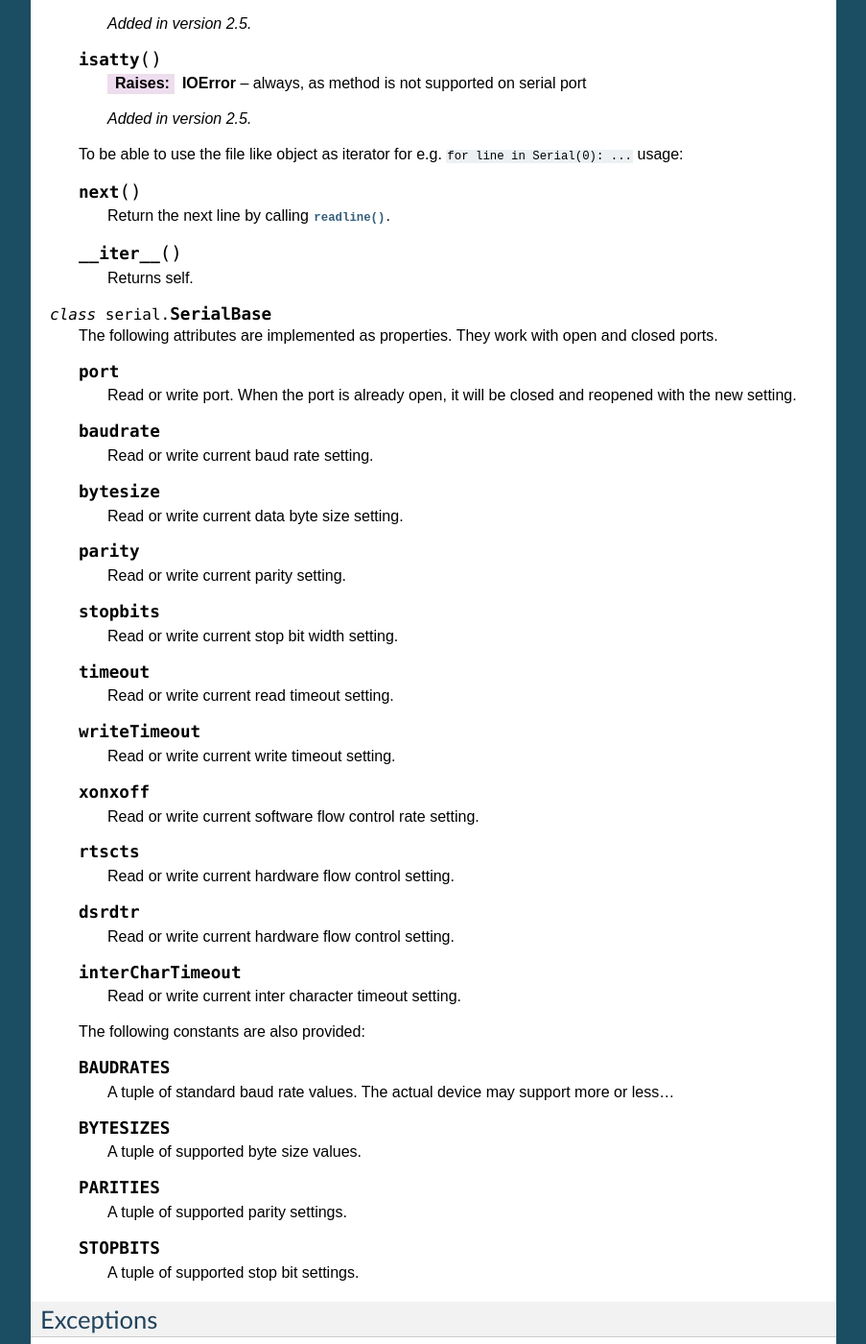
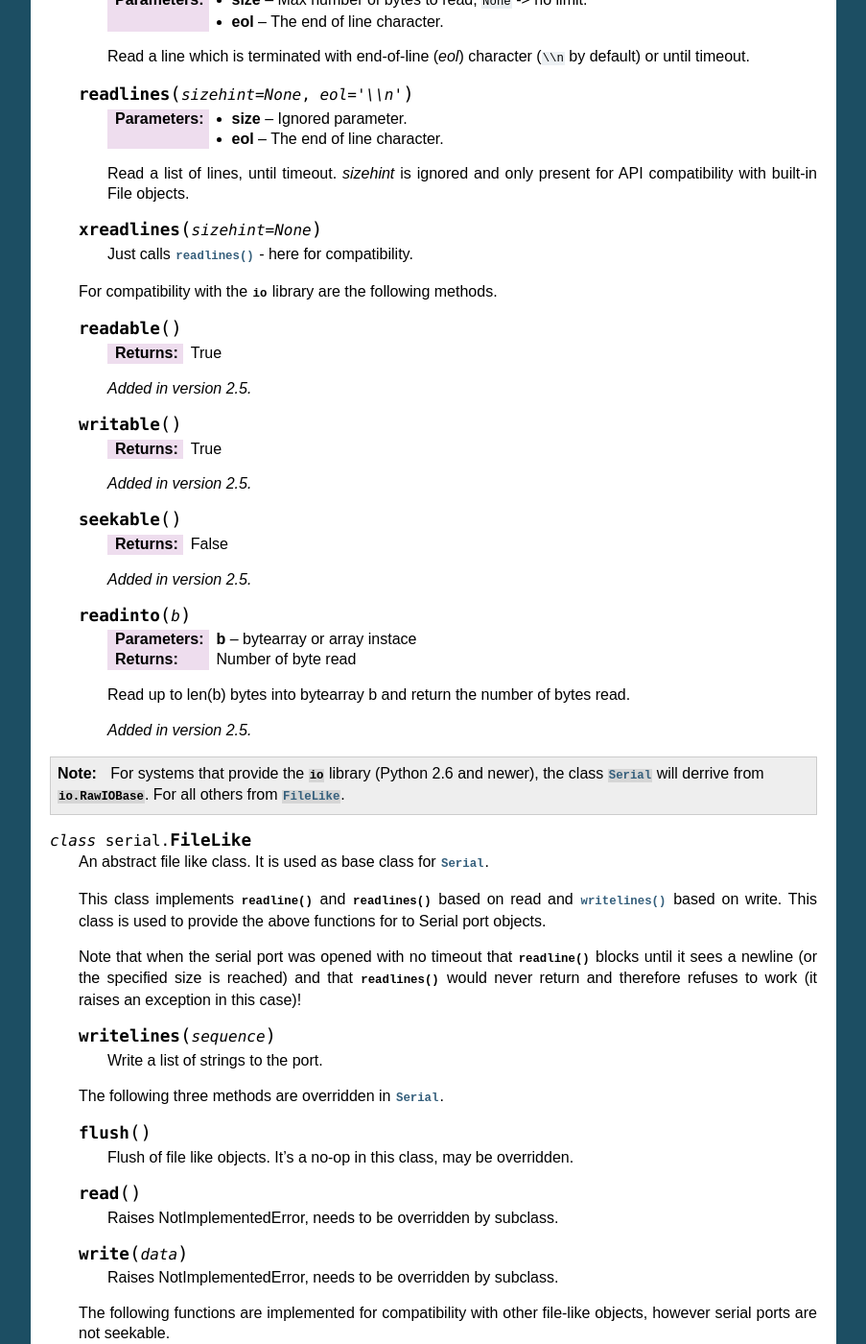
Before and after one commit to pyserial/pyserial, a Sphinx documentation site: the page built from documentation/pyserial_api.rst, in a window 1280 px wide and 1400 px high, scrolled down 5047 px. Shown: the whole window at 96% size, without its empty margins (198-1101 px from the left). Built offline with Sphinx 7.4.7, drawn with Linux system fonts in a browser that asks for light colours; some of the changed text lies outside the part shown.

Commit message:
- read/write now work with bytes when available on older Pythons that is equal to a str (implemented compatibility objects in serualutil) - improve conversion result of 2to3 - remove RawSerial object again - update docs

```diff
--- a/documentation/pyserial_api.rst
+++ b/documentation/pyserial_api.rst
@@ -12,19 +12,25 @@
     .. method:: __init__(port=None, baudrate=9600, bytesize=EIGHTBITS, parity=PARITY_NONE, stopbits=STOPBITS_ONE, timeout=None, xonxoff=0, rtscts=0, interCharTimeout=None)
 
         :param port:
-            Device name or port number number or None.
+            Device name or port number number or :const:`None`.
 
         :param baudrate:
             Baud rate such as 9600 or 115200 etc.
 
         :param bytesize:
-            Number of data bits. Possible values: FIVEBITS, SIXBITS, SEVENBITS, EIGHTBITS
+            Number of data bits. Possible values:
+            :const:`FIVEBITS`, :const:`SIXBITS`, :const:`SEVENBITS`,
+            :const:`EIGHTBITS`
 
         :param parity:
-            Enable parity checking. Possible values: PARITY_NONE PARITY_EVEN PARITY_ODD PARITY_MARK PARITY_SPACE
+            Enable parity checking. Possible values:
+            :const:`PARITY_NONE` :const:`PARITY_EVEN` :const:`PARITY_ODD`
+            :const:`PARITY_MARK` :const:`PARITY_SPACE`
 
         :param stopbits:
-            Number of stop bits. Possible values: STOPBITS_ONE STOPBITS_ONE_POINT_FIVE STOPBITS_TWO
+            Number of stop bits. Possible values:
+            :const:`STOPBITS_ONE` :const:`STOPBITS_ONE_POINT_FIVE`
+            :const:`STOPBITS_TWO`
 
         :param timeout:
             Set a read timeout value.
@@ -36,23 +42,26 @@
             Enable hardware (RTS/CTS) flow control.
 
         :param interCharTimeout:
-            Inter-character timeout, None to disable.
+            Inter-character timeout, :const:`None` to disable (default).
 
         :exception ValueError:
-            Will be raised when parameter are out of range, e.g. baudrate, data bits.
+            Will be raised when parameter are out of range, e.g. baud rate, data bits.
 
         :exception SerialException:
             In case the device can not be found or can not be configured.
 
 
-        The port is immediately opened on object creation, when a ``port`` is
-        given. It is not opened when port is None.
+        The port is immediately opened on object creation, when a *port* is
+        given. It is not opened when *port* is :const:`None` and a successive call
+        to :meth:`open` will be needed.
+
+        Possible values for the parameter *port*:
 
         - Number: number of device, numbering starts at zero.
         - Device name: depending on operating system. e.g. ``/dev/ttyUSB0``
           on GNU/Linux or ``COM3`` on Windows.
 
-        Possible values for the parameter ``timeout``:
+        Possible values for the parameter *timeout*:
 
         - ``timeout = None``:  wait forever
         - ``timeout = 0``:     non-blocking mode (return immediately on read)
@@ -68,32 +77,41 @@
         Close port immediately.
 
 
-    The following methods may rise :exc:`ValueError` when applied to a closed port.
-
-    .. method:: inWaiting()
-
-        Return the number of chars in the receive buffer.
+    The following methods may raise :exc:`ValueError` when applied to a closed
+    port.
 
     .. method:: read(size=1)
 
         :param size: Number of bytes to read.
         :return: Bytes read from the port.
 
-        Read ``size`` bytes from the serial port. If a timeout is set it may
+        Read *size* bytes from the serial port. If a timeout is set it may
         return less characters as requested. With no timeout it will block
         until the requested number of bytes is read.
+
+        .. versionchanged:: 2.5
+            Returns an instance of :class:`bytes` when available (Python 2.6
+            and newer) and :class:`str` otherwiese.
 
     .. method:: write(data)
 
         :param data: Data to send.
-
+        :return: Number of bytes written.
         :exception SerialTimeoutException:
             In case a write timeout is configured for the port and the time is
             exceeded.
 
-        Write the string ``data`` to the port.
+        Write the string *data* to the port.
 
-    .. method:: flush():
+        .. versionchanged:: 2.5
+            Accepts an instance of :class:`bytes` when available (Python 2.6
+            and newer) and :class:`str` otherwiese.
+
+    .. method:: inWaiting()
+
+        Return the number of chars in the receive buffer.
+
+    .. method:: flush()
 
         Flush of file like objects. In this case, wait until all data is
         written.
@@ -188,7 +206,8 @@
         A list of valid stop bit widths for the device (Read Only).
 
 
-    New values can be assigned to the following attributes, the port will be reconfigured, even if it's opened at that time:
+    New values can be assigned to the following attributes, the port will be
+    reconfigured, even if it's opened at that time:
 
     .. attribute:: port
 
@@ -246,112 +265,6 @@
         :param level: Set flow control state.
 
         Set software flow control state.
-
-
-.. class:: RawSerial
-
-    This class is only present when run with Python 2.6 and newer that prides
-    the module :mod:`io`. It shares the same interface with :class:`Serial`
-    with the difference that :meth:`read` and :meth:`write` work with
-    :class:`bytes`and :class:`bytearrays`.
-
-    This also means that readline is borrowed from the :mod:`io` module and
-    lacks the ``eol`` parameter.
-
-    .. versionadded:: 2.5
-
-
-.. class:: FileLike
-
-    An abstract file like class. It is used as base class for :class:`Serial`.
-
-    This class implements readline and readlines based on read and
-    writelines based on write.
-    This class is used to provide the above functions for to Serial
-    port objects.
-
-    Note that when the serial port was opened with no timeout that
-    readline blocks until it sees a newline (or the specified size is
-    reached) and that readlines would never return and therefore
-    refuses to work (it raises an exception in this case)!
-
-    .. method:: readline(size=None, eol='\n')
-
-        :param size: Max number of  bytes to read, ``None`` -> no limit.
-        :param eol: The end of line character.
-
-        Read a line which is terminated with end-of-line (eol) character
-        ('\n' by default) or until timeout.
-
-    .. method:: readlines(sizehint=None, eol='\n')
-
-        :param size: Ignored parameter.
-        :param eol: The end of line character.
-
-        Read a list of lines, until timeout. ``sizehint`` is ignored and only
-        present for API compatibility with built-in File objects.
-
-    .. method:: xreadlines(sizehint=None)
-
-        Just calls ``readlines`` - here for compatibility.
-
-    .. method:: writelines(sequence)
-
-        Write a list of strings to the port.
-
-
-    The following three methods are overridden in :class:`Serial`.
-
-    .. method:: flush()
-
-        Flush of file like objects. It's a no-op in this class, may be overridden.
-
-    .. method:: read()
-
-        Raises NotImplementedError, needs to be overridden by subclass.
-
-    .. method:: write(data)
-
-        Raises NotImplementedError, needs to be overridden by subclass.
-
-    The following functions are implemented for compatibility with other
-    file-like objects, however serial ports are not seekable.
-
-
-    .. method:: seek(pos, whence=0)
-
-        :exception IOError: always, as method is not supported on serial port
-
-        .. versionadded:: 2.5
-
-    .. method:: tell()
-
-        :exception IOError: always, as method is not supported on serial port
-
-        .. versionadded:: 2.5
-
-    .. method:: truncate(self, n=None):
-
-        :exception IOError: always, as method is not supported on serial port
-
-        .. versionadded:: 2.5
-
-    .. method:: isatty()
-
-        :exception IOError: always, as method is not supported on serial port
-
-        .. versionadded:: 2.5
-
-    To be able to use the file like object as iterator for e.g.
-    ``for line in Serial(0): ...`` usage:
-
-    .. method:: next()
-
-        Return the next line by calling :meth:`readline`.
-
-    .. method:: __iter__()
-
-        Returns self.
 
 
 .. class:: SerialBase
@@ -423,6 +336,130 @@
 
         A tuple of supported stop bit settings.
 
+    .. method:: readline(size=None, eol='\\n')
+
+        :param size: Max number of bytes to read, ``None`` -> no limit.
+        :param eol: The end of line character.
+
+        Read a line which is terminated with end-of-line (*eol*) character
+        (``\\n`` by default) or until timeout.
+
+    .. method:: readlines(sizehint=None, eol='\\n')
+
+        :param size: Ignored parameter.
+        :param eol: The end of line character.
+
+        Read a list of lines, until timeout. *sizehint* is ignored and only
+        present for API compatibility with built-in File objects.
+
+    .. method:: xreadlines(sizehint=None)
+
+        Just calls :meth:`readlines` - here for compatibility.
+
+    For compatibility with the :mod:`io` library are the following methods.
+
+    .. method:: readable()
+
+        :return: True
+        .. versionadded:: 2.5
+
+    .. method:: writable()
+
+        :return: True
+        .. versionadded:: 2.5
+
+    .. method:: seekable()
+
+        :return: False
+        .. versionadded:: 2.5
+
+    .. method:: readinto(b)
+
+        :param b: bytearray or array instace
+        :return: Number of byte read
+
+        Read up to len(b) bytes into bytearray b and return the number of bytes read.
+
+        .. versionadded:: 2.5
+
+
+.. note::
+
+    For systems that provide the :mod:`io` library (Python 2.6 and newer), the
+    class :class:`Serial` will derrive from :class:`io.RawIOBase`. For all
+    others from :class:`FileLike`.
+
+.. class:: FileLike
+
+    An abstract file like class. It is used as base class for :class:`Serial`.
+
+    This class implements :meth:`readline` and :meth:`readlines` based on read
+    and :meth:`writelines` based on write.  This class is used to provide the
+    above functions for to Serial port objects.
+
+    Note that when the serial port was opened with no timeout that
+    :meth:`readline` blocks until it sees a newline (or the specified size is
+    reached) and that :meth:`readlines` would never return and therefore
+    refuses to work (it raises an exception in this case)!
+
+    .. method:: writelines(sequence)
+
+        Write a list of strings to the port.
+
+
+    The following three methods are overridden in :class:`Serial`.
+
+    .. method:: flush()
+
+        Flush of file like objects. It's a no-op in this class, may be overridden.
+
+    .. method:: read()
+
+        Raises NotImplementedError, needs to be overridden by subclass.
+
+    .. method:: write(data)
+
+        Raises NotImplementedError, needs to be overridden by subclass.
+
+    The following functions are implemented for compatibility with other
+    file-like objects, however serial ports are not seekable.
+
+
+    .. method:: seek(pos, whence=0)
+
+        :exception IOError: always, as method is not supported on serial port
+
+        .. versionadded:: 2.5
+
+    .. method:: tell()
+
+        :exception IOError: always, as method is not supported on serial port
+
+        .. versionadded:: 2.5
+
+    .. method:: truncate(self, n=None)
+
+        :exception IOError: always, as method is not supported on serial port
+
+        .. versionadded:: 2.5
+
+    .. method:: isatty()
+
+        :exception IOError: always, as method is not supported on serial port
+
+        .. versionadded:: 2.5
+
+    To be able to use the file like object as iterator for e.g.
+    ``for line in Serial(0): ...`` usage:
+
+    .. method:: next()
+
+        Return the next line by calling :meth:`readline`.
+
+    .. method:: __iter__()
+
+        Returns self.
+
 
 
 Exceptions
@@ -431,6 +468,9 @@
 .. exception:: SerialException
 
     Base class for serial port exceptions.
+
+    .. versionchanged:: 2.5
+        Now derrives from :exc:`IOError` instead of :exc:`Exception`
 
 .. exception:: SerialTimeoutException
 
@@ -448,14 +488,14 @@
 .. data:: PARITY_MARK
 .. data:: PARITY_SPACE
 
-Stopbits
---------
+Stop bits
+---------
 .. data:: STOPBITS_ONE
 .. data:: STOPBITS_ONE_POINT_FIVE
 .. data:: STOPBITS_TWO
 
-Bytesize
---------
+Byte size
+---------
 .. data:: FIVEBITS
 .. data:: SIXBITS
 .. data:: SEVENBITS
```
Also changed, not shown: other parts of documentation/pyserial_api.rst (+2 -2 lines), 5 other files.
